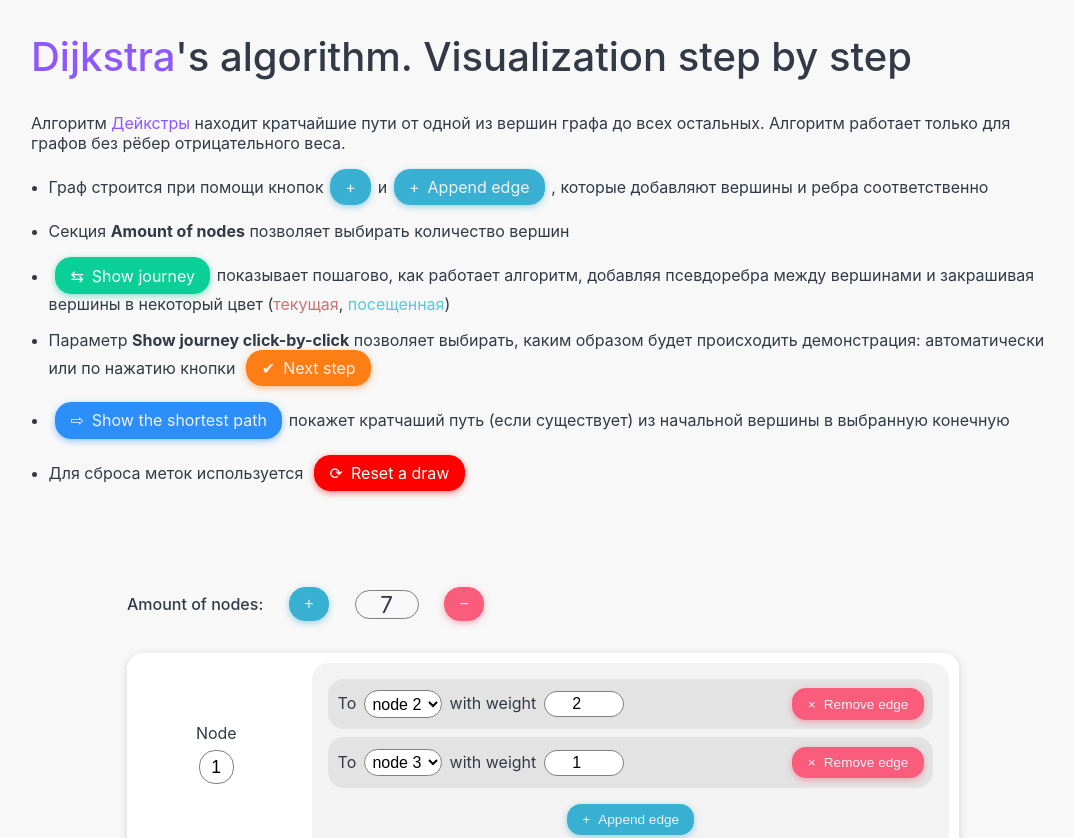
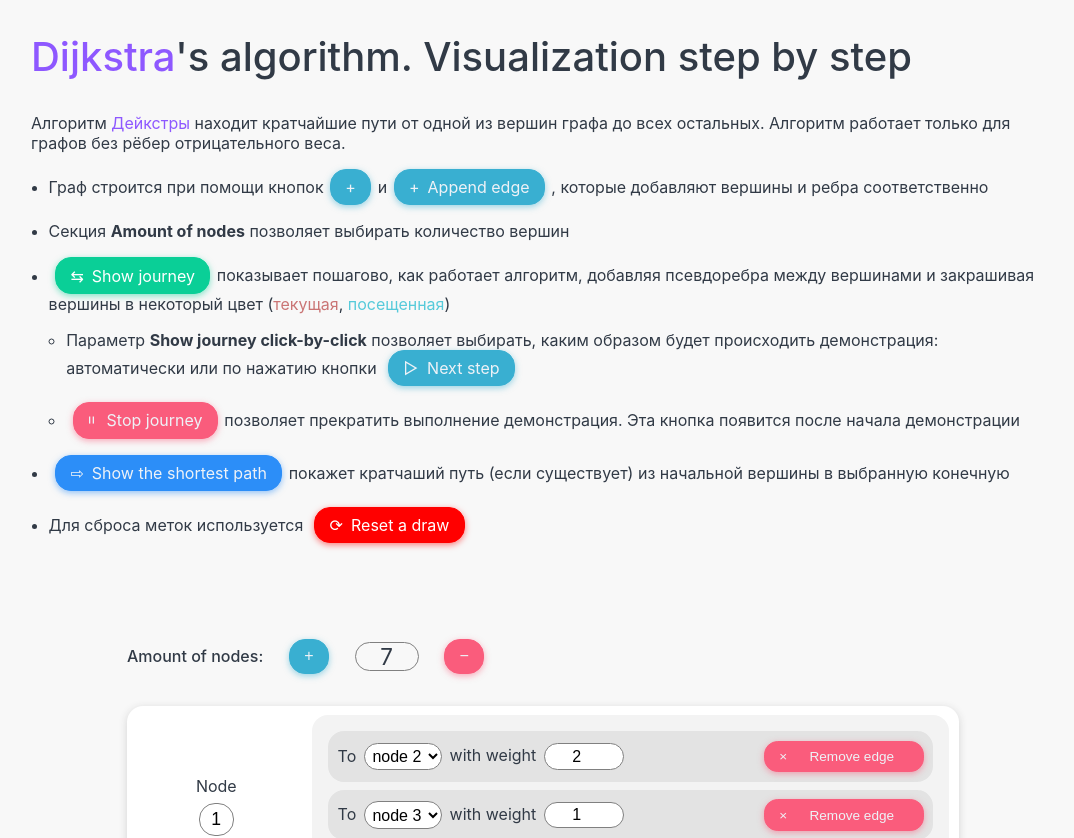
Before and after one commit to kiruushaaa/dip, a React (Create React App) app: page / in a window 1280 px wide. Shown: the top 838 px of the page, without its empty margins (97-1171 px from the left). Built offline with nearby package versions, Linux system fonts and the light colour scheme.

Commit message:
suspend by click

```diff
--- a/src/components/Graph/Graph.tsx
+++ b/src/components/Graph/Graph.tsx
@@ -1,4 +1,4 @@
-import { useState, ChangeEvent } from 'react';
+import { useState, useRef, ChangeEvent } from 'react';
 import cn from 'classnames';
 
 import { GraphDataInput } from 'components/GraphDataInput';
@@ -29,7 +29,10 @@ export const Graph = () => {
     const [network, setNetwork] = useState<any>({});
     const [executingStatus, updateExecutingStatus] = useState<boolean>(false);
     const [nextStep, setNextStep] = useState<() => void>();
+    const [stopJourney, setStopJourney] = useState<() => void>();
     const [isAutoMode, setAutoMode] = useState(true);
+
+    const pseudoEdgeRef = useRef<string>('');
 
     const [startVertex, endVertex] = vertexList;
     const isButtonDisabled = Object.keys(network).length === 0 || executingStatus;
@@ -49,8 +52,9 @@ export const Graph = () => {
         setAutoMode((isAutoMode) => !isAutoMode);
     };
 
-    const flatPromise = () => new Promise<void>((resolve) => {
-        setNextStep(() => () => resolve());
+    const flatPromise = () => new Promise<void>((resolve, reject) => {
+        setNextStep(() => resolve);
+        setStopJourney(() => reject);
     });
 
     const waitForNextStep = async (time: number): Promise<void> => {
@@ -108,21 +112,25 @@ export const Graph = () => {
         networkBody.data.edges.remove(pseudoEdges);
     };
 
+    const savePseudoEdge = (edge: string): void => {
+        pseudoEdgeRef.current = edge;
+    };
+
+    const removePseudoEdgeFromCanvas = (): void => {
+        network.body.data.edges.remove(pseudoEdgeRef.current);
+    };
+
     const showJourney = async (): Promise<void> => {
         const [{ distances: initialDistances }, ...journey] = stepByStep;
         const networkBody = network.body;
-
-        network.unselectAll();
-        resetCanvas();
-        updateExecutingStatus(true);
 
         // drawing meta data right to the node identifier
         Object.entries(initialDistances).forEach(([key, value]) => {
             networkBody.nodes[key].setOptions({
                 label: `${key} [${parseValue(value)}]`
             });
+        });
         network.redraw();
-        });
 
         await waitForNextStep(3000);
 
@@ -137,7 +145,7 @@ export const Graph = () => {
 
             const { edges = [] } = graph.find(({ id }) => id === activeVertex) ?? {};
 
-            // adding an edge representing an iteration
+            // adding a pseudo edge representing an iteration
             for (const { to, weight } of edges) {
                 const currentWeight = stepByStep[stepIndex].distances[to];
                 const potentialWeight = distances[activeVertex] + weight;
@@ -148,6 +156,7 @@ export const Graph = () => {
                     to,
                     label: `${distances[activeVertex]} + ${weight} = ${potentialWeight} < ${parseValue(currentWeight)} ?`
                 });
+                savePseudoEdge(edge);
                 network.redraw();
 
                 await waitForNextStep(1500);
@@ -160,7 +169,7 @@ export const Graph = () => {
 
                 await waitForNextStep(3000);
 
-                networkBody.data.edges.remove(edge);
+                removePseudoEdgeFromCanvas();
                 network.redraw();
             }
 
@@ -168,8 +177,20 @@ export const Graph = () => {
             networkBody.nodes[activeVertex].setOptions({ color: VIS_VISITED_NODE_COLOR });
             network.redraw();
         }
+    };
 
+    const startJourney = async (): Promise<void> => {
+        try {
+            updateExecutingStatus(true);
+            network.unselectAll();
+            resetCanvas();
+
+            await showJourney();
+        } catch (_) {
+            removePseudoEdgeFromCanvas();
+        } finally {
             updateExecutingStatus(false);
+        }
     };
 
     return (
@@ -221,8 +242,11 @@ export const Graph = () => {
             </label>
             <div className={ styles.btnWrapper }>
                 {
-                    executingStatus && !isAutoMode
+                    executingStatus
                         ? (
+                            <>
+                                {
+                                    !isAutoMode && (
                                         <button
                                           className={ cn(global.btn, global.btnNext) }
                                           type="button"
@@ -231,11 +255,21 @@ export const Graph = () => {
                                             Next step
                                         </button>
                                     )
+                                }
+                                <button
+                                  className={ cn(global.btn, global.btnStop) }
+                                  type="button"
+                                  onClick={ stopJourney }
+                                >
+                                    Stop journey
+                                </button>
+                            </>
+                        )
                         : (
                             <button
                               className={ cn(global.btn, global.btnSuccess) }
                               type="button"
-                              onClick={ showJourney }
+                              onClick={ startJourney }
                               disabled={ isButtonDisabled }
                             >
                                 Show journey
--- a/src/components/GraphDataInput/GraphDataInput.module.css
+++ b/src/components/GraphDataInput/GraphDataInput.module.css
@@ -61,6 +61,10 @@
     align-items: center;
 }
 
+.nodeAmountChooser button {
+    min-width: unset;
+}
+
 .nodeAmountChooser p {
     font-weight: 500;
     margin-block: 0;
--- a/src/components/Information/Information.module.css
+++ b/src/components/Information/Information.module.css
@@ -8,6 +8,10 @@
 
 .wrapper ul {
     padding-inline-start: 1.1rem;
+}
+
+.wrapper li > ul {
+    margin-block-start: 1rem;
 }
 
 .wrapper ul li:not(:last-child) {
@@ -27,5 +31,6 @@
 
 .btn {
     display: inline-grid;
+    min-width: unset;
     margin-inline: 0.4rem;
 }
--- a/src/components/Information/Information.tsx
+++ b/src/components/Information/Information.tsx
@@ -27,10 +27,16 @@ export const Information = () => (
                 <span className={ cn(global.btn, global.btnSuccess, styles.btn) }>Show journey</span>
                 показывает пошагово, как работает алгоритм, добавляя псевдоребра между вершинами и закрашивая вершины в некоторый цвет
                 (<span style={ { color: ACTIVE_COLOR } }>текущая</span>, <span style={ { color: VIS_VISITED_NODE_COLOR.background } }>посещенная</span>)
-            </li>
+                <ul>
                     <li>
                         Параметр <strong>Show journey click-by-click</strong> позволяет выбирать, каким образом будет происходить демонстрация:
                         автоматически или по нажатию кнопки <span className={ cn(global.btn, global.btnNext, styles.btn) }>Next step</span>
+                    </li>
+                    <li>
+                        <span className={ cn(global.btn, global.btnStop, styles.btn) }>Stop journey</span>
+                        позволяет прекратить выполнение демонстрация. Эта кнопка появится после начала демонстрации
+                    </li>
+                </ul>
             </li>
             <li>
                 <span className={ cn(global.btn, global.btnPath, styles.btn) }>Show the shortest path</span>
--- a/src/style/global.module.css
+++ b/src/style/global.module.css
@@ -5,6 +5,8 @@
     --btn-shadow-color: var(--blue-opacity);
 
     cursor: pointer;
+    width: max-content;
+    min-width: 10rem;
     display: grid;
     grid-template-columns: min-content 1fr;
     gap: 0.5rem;
@@ -20,13 +22,24 @@
     font-size: 1rem;
 }
 
-.btnRemove {
+.btnRemove,
+.btnStop {
     --btn-background-color: var(--red);
     --btn-border-color: var(--red);
     --btn-shadow-color: var(--red-opacity);
 }
 
-.btnAppend {
+.btnRemove::before {
+    content: '×';
+}
+
+.btnStop::before {
+    content: '=';
+    transform: rotate(90deg);
+}
+
+.btnAppend,
+.btnNext {
     --btn-background-color: var(--cyan);
     --btn-border-color: var(--cyan);
     --btn-shadow-color: var(--cyan-opacity);
@@ -34,6 +47,11 @@
 
 .btnAppend::before {
     content: '+';
+}
+
+.btnNext::before {
+    content: '△';
+    transform: rotate(90deg);
 }
 
 .btnPrimary {
@@ -51,10 +69,6 @@
     --btn-background-color: var(--regular-red);
     --btn-border-color: var(--regular-red);
     --btn-shadow-color: var(--regular-red-opacity);
-}
-
-.btnRemove::before {
-    content: '×';
 }
 
 .btnDanger::before {
@@ -76,16 +90,6 @@
     content: '⇨';
 }
 
-.btnNext {
-    --btn-background-color: var(--orange);
-    --btn-border-color: var(--orange);
-    --btn-shadow-color: var(--orange-opacity);
-}
-
-.btnNext::before {
-    content: '✔';
-}
-
 .btn:disabled  {
     cursor: auto;
     opacity: 0.45;
```
Lines whose indentation alone changed are shown as unchanged.
